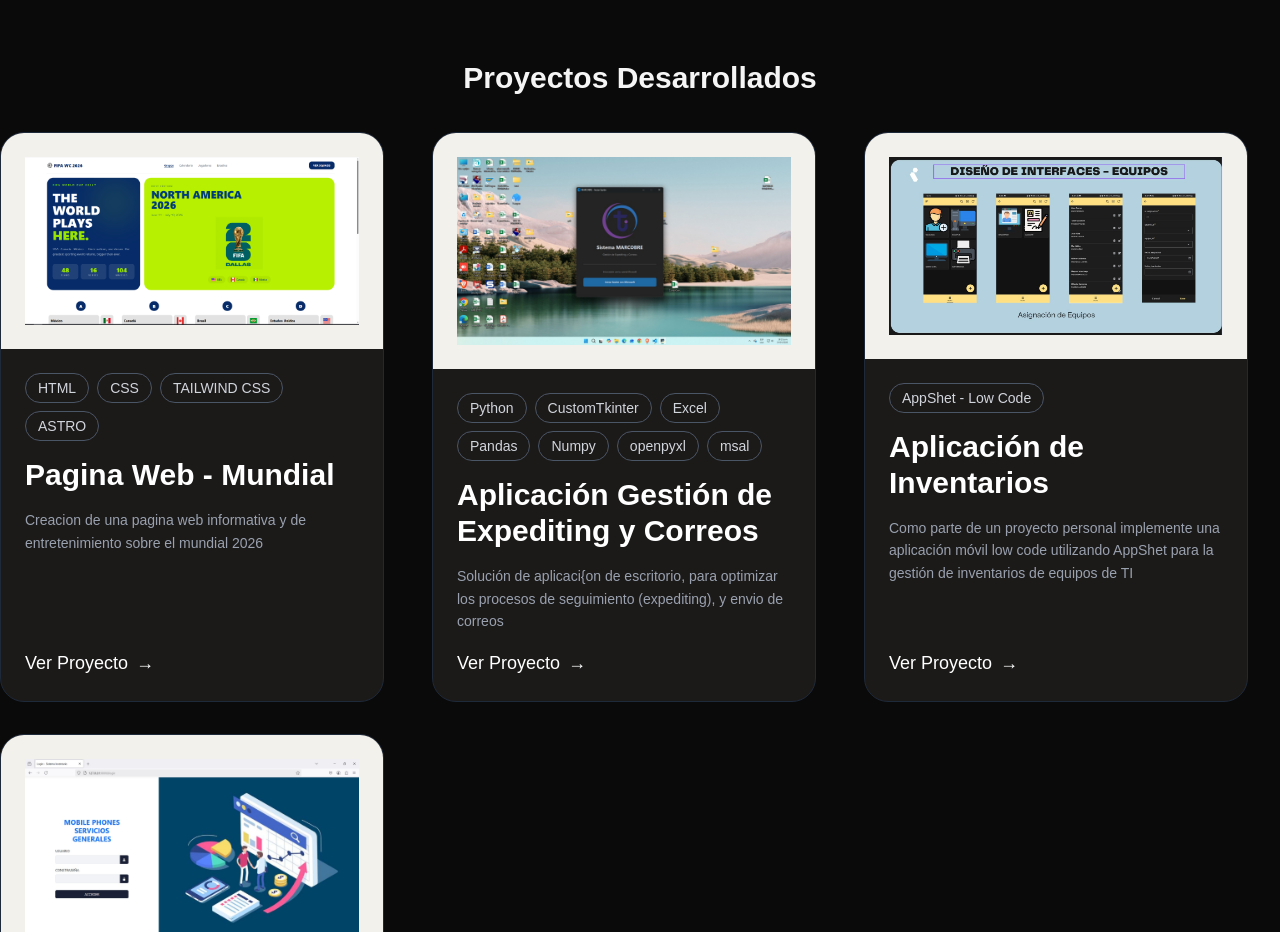
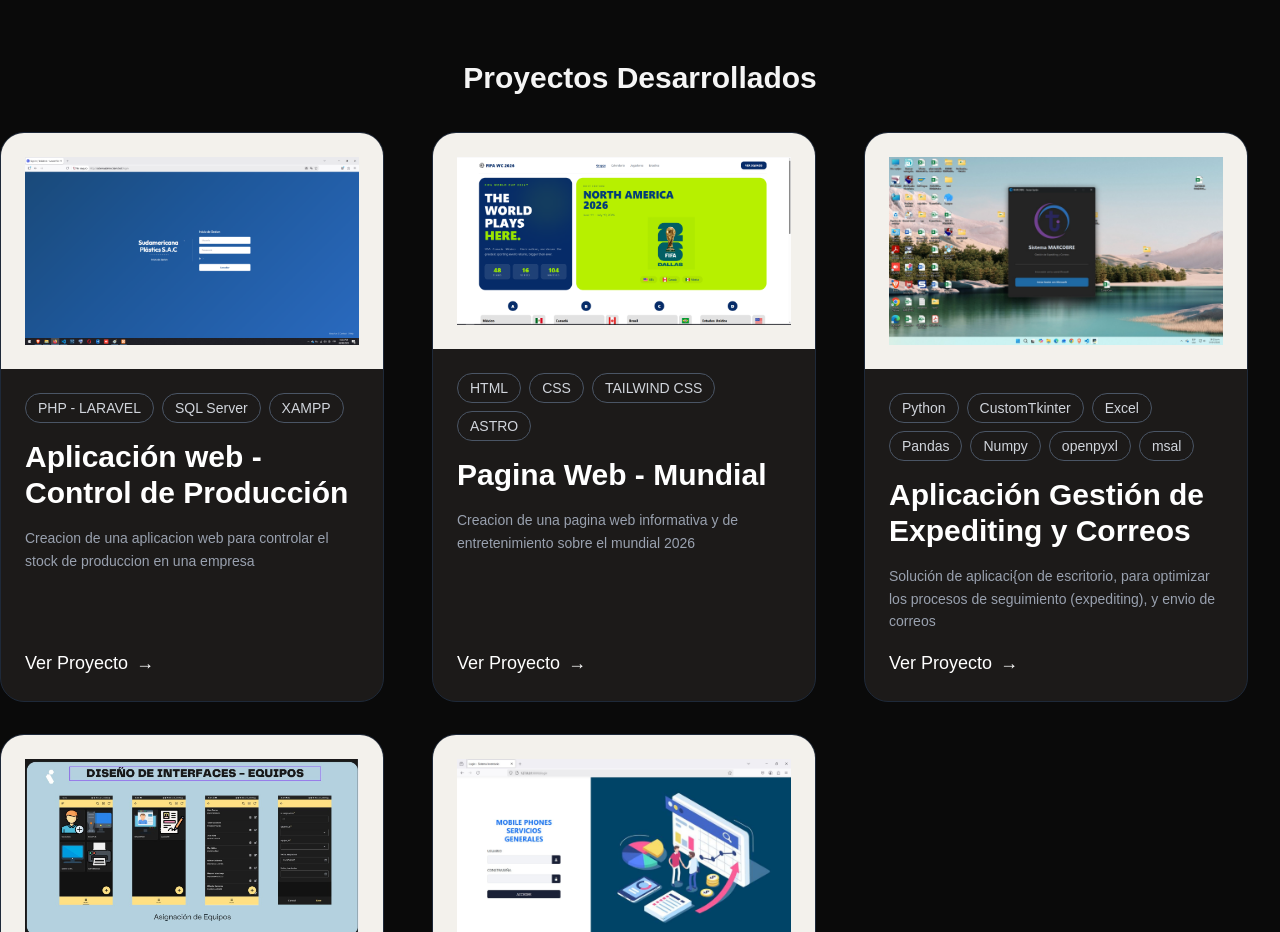
Before and after one commit to Sanca2001/portafolio-sanca, a Next.js app: page / in a window 1280 px wide. Shown: the part 4000-4932 px from the top of the page. Built offline with nearby package versions, Linux system fonts and the light colour scheme.

Commit message:
mejorando seccion de proyectos

```diff
--- a/components/ProyectosSection.tsx
+++ b/components/ProyectosSection.tsx
@@ -13,8 +13,18 @@ interface Proyecto {
 // 2. Array con los datos de cada proyecto
 const proyectos: Proyecto[] = [
 
+
     {
         id: 1,
+        imagen: "/images/projects/proyecto_5.png",
+        tags: ["PHP - LARAVEL", "SQL Server","XAMPP"],
+        titulo: "Aplicación web - Control de Producción",
+        descripcion: "Creacion de una aplicacion web para controlar el stock de produccion en una empresa",
+        link: "",
+    },
+
+    {
+        id: 2,
         imagen: "/images/projects/proyecto_4_1.png",
         tags: ["HTML", "CSS", "TAILWIND CSS", "ASTRO"],
         titulo: "Pagina Web - Mundial",
@@ -23,7 +33,7 @@ const proyectos: Proyecto[] = [
     },
 
     {
-        id: 2,
+        id: 3,
         imagen: "/images/projects/proyecto_3.jpg",
         tags: ["Python", "CustomTkinter", "Excel", "Pandas", "Numpy", "openpyxl", "msal"],
         titulo: "Aplicación Gestión de Expediting y Correos",
@@ -31,10 +41,8 @@ const proyectos: Proyecto[] = [
         link: "#",
     },
 
-
-
     {
-        id: 3,
+        id: 4,
         imagen: "/images/projects/proyecto_2.jfif",
         tags: ["AppShet - Low Code"],
         titulo: "Aplicación de Inventarios",
@@ -43,7 +51,7 @@ const proyectos: Proyecto[] = [
     },
 
     {
-        id: 4,
+        id: 5,
         imagen: "/images/projects/proyecto_1.jfif",
         tags: ["HTML5", "CSS3", "JavaScript", "MySQL WorkBeanch", "Xampp", "Laravel - PHP", "Blade", "Bootstrap"],
         titulo: "Sistema de Inventarios",
```
Also changed, not shown: public/images/projects/proyecto_5.png (renamed from public/images/projects/proyecto_4.png).
